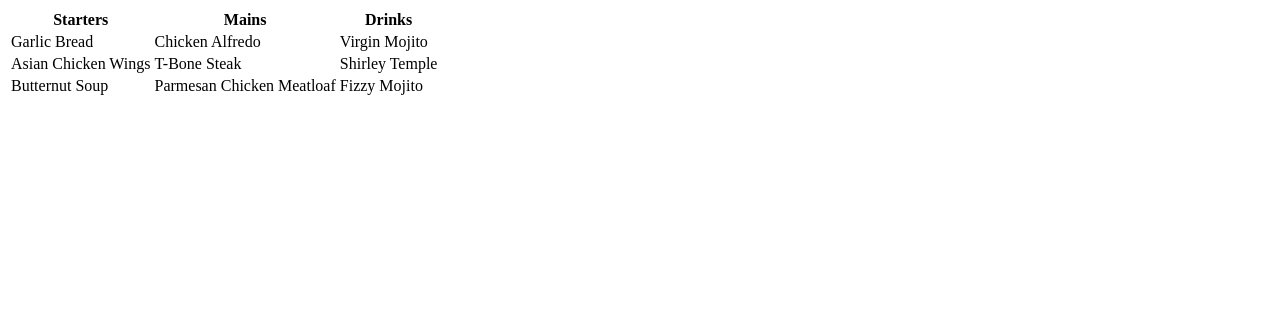
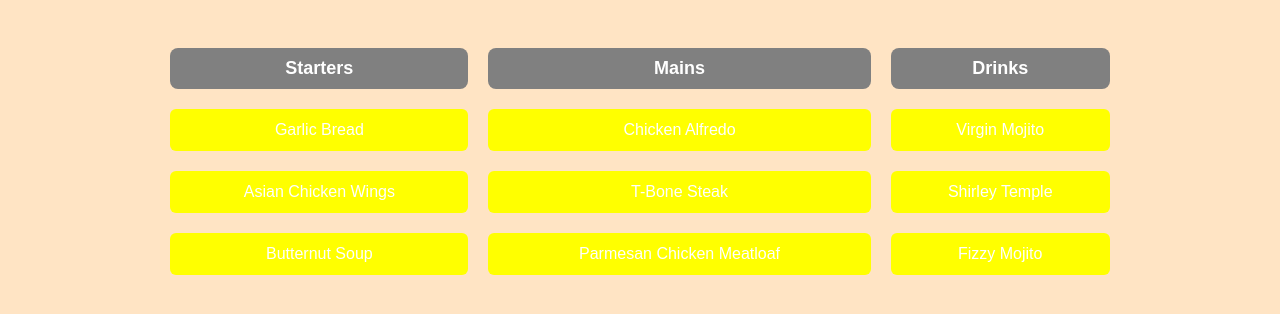
Before and after one commit to brimiq/Restaurant-menu, a plain HTML site: page index.html in a window 1280 px wide. Drawn offline with Linux system fonts and the light colour scheme.

Commit message:
Still styling and alligning texts, changing the padding and and color to see what looks best

```diff
--- a/index.css
+++ b/index.css
@@ -1,5 +1,5 @@
 body{
-    font-family: sans-serif;
+    font-family: sans-serif, Arial;
     background: bisque;
     padding: 20px;
 }
@@ -8,5 +8,22 @@ table{
     width: 80%;
     border-collapse: separate;
     border-spacing: 20px;
+    margin: auto;
+}
+
+th{
+    background: grey;
+    color: white;
+    padding: 10px;
+    text-align: center;
+    font-size: 18px;
+    border-radius: 8px;
+}
+td{
+    background: yellow;
+    color: white;
+    padding: 12px;
+    text-align: center;
+    border-radius: 6px;
 
 }
--- a/index.html
+++ b/index.html
@@ -4,7 +4,7 @@
   <meta charset="UTF-8">
   <meta name="viewport" content="width=device-width, initial-scale=1.0">
   <title>Restaurant Menu</title>
-
+   <link rel="stylesheet" href="index.css">
 </head>
 <body>
 
```
